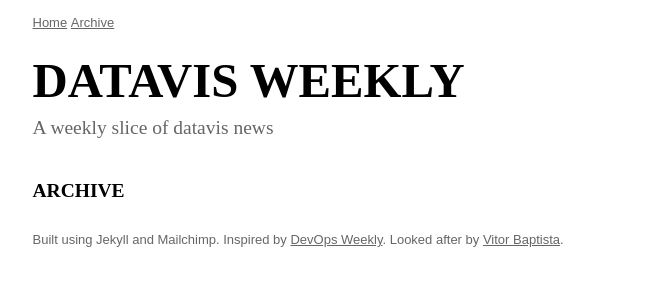
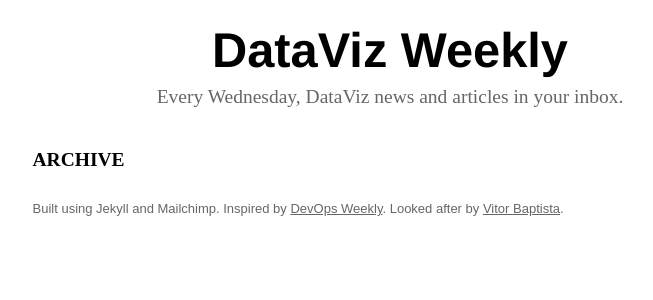
Before and after one commit to dataviz/datavizweekly, a Jekyll site: the page built from archive.md, in a window 1280 px wide. Shown: the top 300 px of the page, without its empty margins (250-903 px from the left). Built offline with Jekyll 4.4.1, drawn with Linux system fonts in a browser that asks for light colours; nearby versions of some CDN libraries; some web fonts are replaced; library files that are not in the unit come from our copies; Markdown is read by kramdown in place of the engine named in the settings; comment, search, counter and statistics services are not loaded.

Commit message:
Rename DataVis -> DataViz

```diff
--- a/CNAME
+++ b/CNAME
@@ -1 +1 @@
-www.datavisweekly.com
+www.datavizweekly.com
--- a/_layouts/default.html
+++ b/_layouts/default.html
@@ -2,7 +2,7 @@
 <html>
 <head>
   <meta http-equiv="Content-Type" content="text/html; charset=utf-8"/>
-  <title>DataVis Weekly {{ page.title }}</title>
+  <title>DataViz Weekly {{ page.title }}</title>
   <link rel="stylesheet" type="text/css" href="http://fonts.googleapis.com/css?family=Droid+Sans:regular,bold&subset=latin" />
   <link rel="stylesheet" href="/css/reset.css" type="text/css" />
   <link rel="stylesheet" href="/css/base.css" type="text/css" />
@@ -22,13 +22,8 @@
 <body>
   <div id="main">
     <div id="head">
-      <ul id="nav">
-        <li><a href="/">Home</a></li>
-        <li><a href="/archive">Archive</a></li>
-      </ul>
-      <h1><em>DataVis Weekly</em> A weekly slice of datavis news</h1>
+      <h1><em>DataViz Weekly</em> Every Wednesday, DataViz news and articles in your inbox.</h1>
     </div>
-    <script language="JavaScript" src="http://vitorbaptista.us5.list-manage2.com/subscriber-count?b=10&u=d86addb4-b3ed-4486-a2ee-49136545d28a&id=455c9e0443" type="text/javascript"></script>
     {{ content }}
   </div>
   <div id="footer">
--- a/css/base.css
+++ b/css/base.css
@@ -24,11 +24,14 @@ strong {
     font-weight: bold;
 }
 
+#head {
+    text-align: center;
+}
+
 #head h1 em {
-    font-family: 'Droid Sans';
+    font-family: "Helvetica Neue", Helvetica, Ubuntu, arial, sans-serif;
     font-size: 250%;
     font-weight: bold;
-    text-transform: uppercase;
     display: block;
     color: #000;
     margin-bottom: 5px;
@@ -61,6 +64,50 @@ img {
     position: relative;
     padding: 0;
 }
+
+fieldset {
+  margin: auto;
+  width: 500px;
+}
+
+input.email {
+  font-size: 18px;
+  width: 75%;
+  padding: 3px;
+  float: left;
+}
+
+.button {
+  float: right;
+  -moz-box-shadow:inset 0px 1px 0px 0px #fed897;
+  -webkit-box-shadow:inset 0px 1px 0px 0px #fed897;
+  box-shadow:inset 0px 1px 0px 0px #fed897;
+  background:-webkit-gradient( linear, left top, left bottom, color-stop(0.05, #f6b33d), color-stop(1, #d29105) );
+  background:-moz-linear-gradient( center top, #f6b33d 5%, #d29105 100% );
+  filter:progid:DXImageTransform.Microsoft.gradient(startColorstr='#f6b33d', endColorstr='#d29105');
+  background-color:#f6b33d;
+  -moz-border-radius:6px;
+  -webkit-border-radius:6px;
+  border-radius:6px;
+  border:1px solid #eda933;
+  display:inline-block;
+  color:#ffffff;
+  font-family:"Helvetica Neue", Helvetica, Arial, sans-serif;
+  font-size:18px;
+  font-weight:bold;
+  padding:5px 12px;
+  text-decoration:none;
+  text-shadow:1px 1px 0px #cd8a15;
+}.button:hover {
+  background:-webkit-gradient( linear, left top, left bottom, color-stop(0.05, #d29105), color-stop(1, #f6b33d) );
+  background:-moz-linear-gradient( center top, #d29105 5%, #f6b33d 100% );
+  filter:progid:DXImageTransform.Microsoft.gradient(startColorstr='#d29105', endColorstr='#f6b33d');
+  background-color:#d29105;
+}.button:active {
+  position:relative;
+  top:1px;
+}
+/* This imageless css button was generated by CSSButtonGenerator.com */
 
 #footer p {
     font-size: 100%;
```
Also changed, not shown: archive.xml (+6 -6 lines), index.md (+2 -4 lines).
